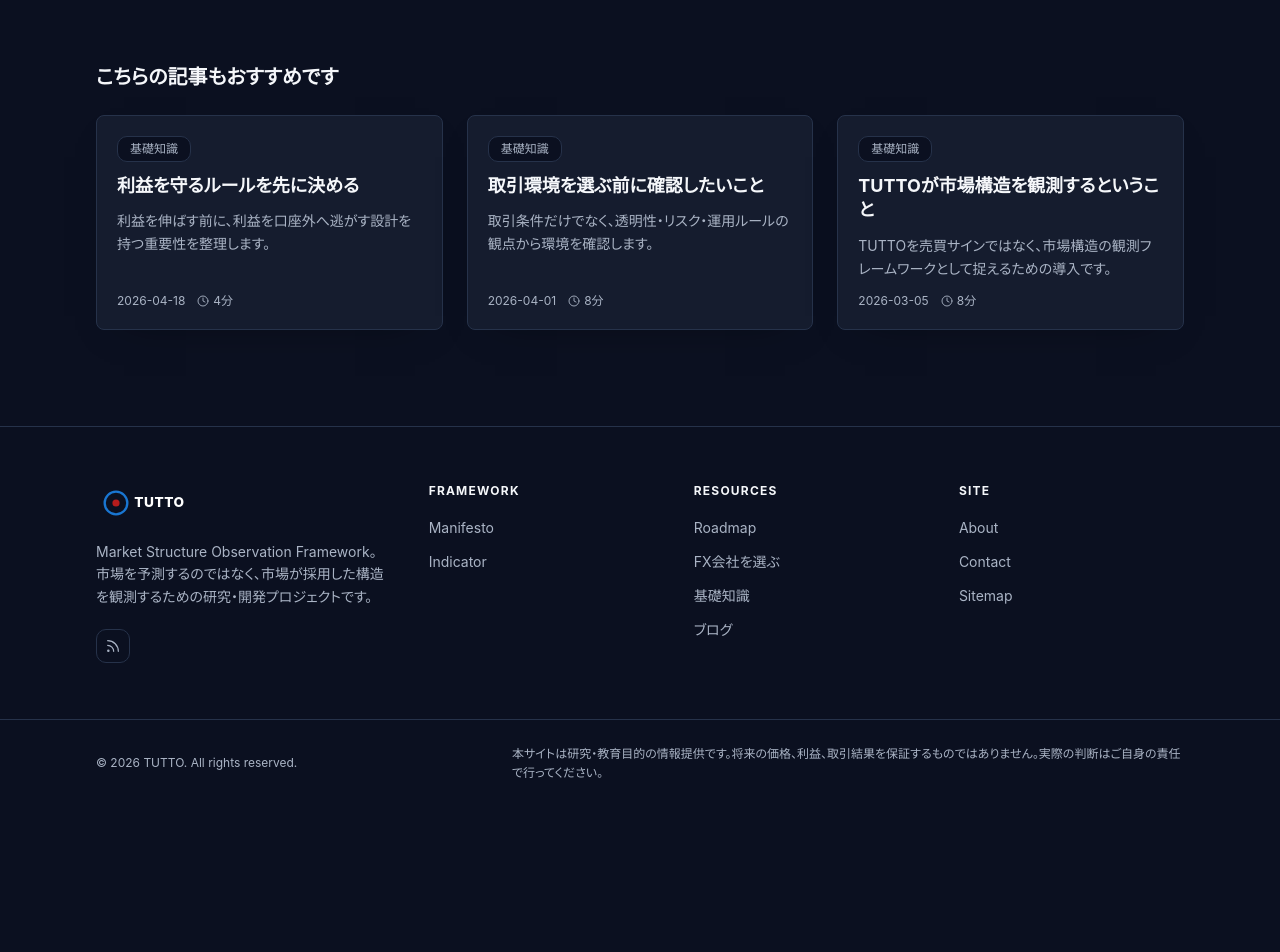
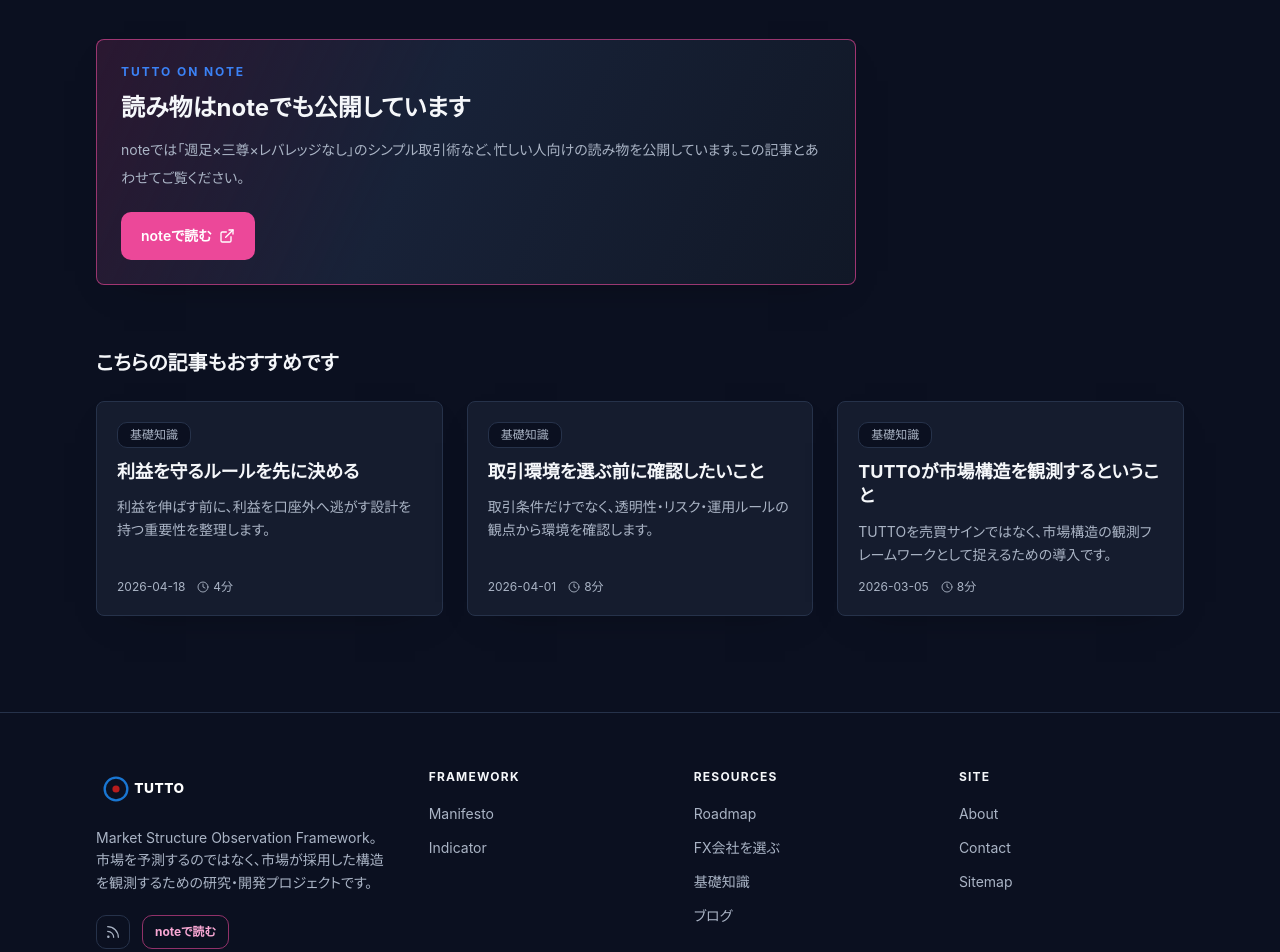
Before and after one commit to richfulllife923-ux/fx-education-site, a Next.js app: page /blog/lot-size-basics-for-beginners in a window 1280 px wide. Shown: the part 940-1892 px from the top of the page. Before the commit the page ends 1747 px from the top, so only its background shows below. Built offline with nearby package versions, Linux system fonts and the light colour scheme.

Commit message:
Extend pink note funnel to blog articles and footer

```diff
--- a/app/blog/[slug]/page.tsx
+++ b/app/blog/[slug]/page.tsx
@@ -1,6 +1,6 @@
 import Link from "next/link";
 import { notFound } from "next/navigation";
-import { Clock, Facebook, Link as LinkIcon, Twitter } from "lucide-react";
+import { Clock, ExternalLink, Facebook, Link as LinkIcon, Twitter } from "lucide-react";
 import { articleJsonLd, buildMetadata, site } from "@/lib/seo";
 import Breadcrumb from "@/components/Breadcrumb";
 import PostCard from "@/components/PostCard";
@@ -89,6 +89,19 @@ export default async function BlogPostPage({ params }: { params: Promise<{ slug:
               <LinkIcon size={14} strokeWidth={1.8} />
             </span>
           </div>
+
+          <div className="card mt-10 p-5 sm:p-6" style={{ borderWidth: "1px", borderColor: "rgba(236, 72, 153, 0.62)", background: "linear-gradient(115deg, rgba(236,72,153,0.14), #182238 42%, #111827 100%)" }}>
+            <p className="eyebrow mb-0 text-pink-300">TUTTO on note</p>
+            <h2 className="mt-3 text-xl font-bold leading-tight text-text-primary sm:text-2xl">読み物はnoteでも公開しています</h2>
+            <p className="mt-3 text-sm leading-7 text-text-secondary">
+              noteでは「週足×三尊×レバレッジなし」のシンプル取引術など、忙しい人向けの読み物を公開しています。この記事とあわせてご覧ください。
+            </p>
+            <div className="mt-5">
+              <a href="https://note.com/tutto_tradinglab" target="_blank" rel="noopener noreferrer" className="main-cta cta-note whitespace-nowrap">
+                noteで読む <ExternalLink size={16} />
+              </a>
+            </div>
+          </div>
         </div>
 
         <aside>
--- a/components/Footer.tsx
+++ b/components/Footer.tsx
@@ -43,6 +43,9 @@ export default function Footer() {
             <a href="/rss.xml" aria-label="RSS" className="rounded-button border border-border p-2 hover:border-primary hover:text-text-primary">
               <Rss size={16} strokeWidth={1.8} />
             </a>
+            <a href="https://note.com/tutto_tradinglab" target="_blank" rel="noopener noreferrer" className="rounded-button border border-pink-500/60 px-3 py-2 text-xs font-bold text-pink-300 hover:bg-pink-500/10">
+              noteで読む
+            </a>
           </div>
         </div>
 
```
